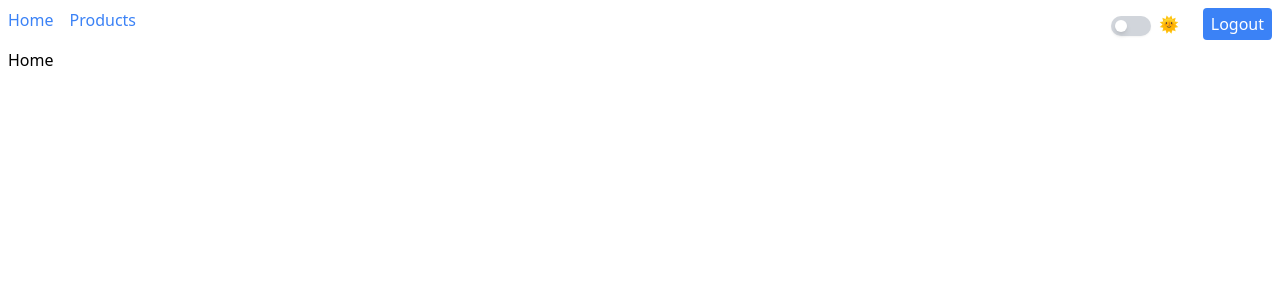
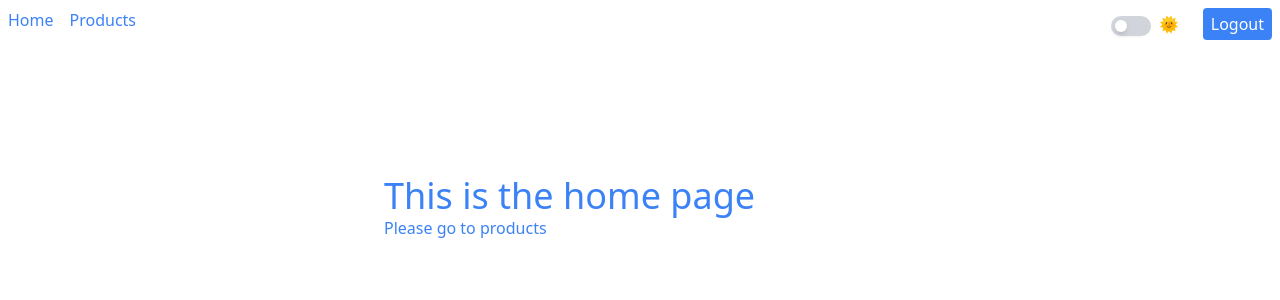
Before and after one commit to Rafael3226/online-store, a React (Create React App) app: page / in a window 1280 px wide. Shown: the top 300 px of the page. Built offline with nearby package versions, Linux system fonts and the light colour scheme; no server answers; sample sign-in values are in the browser's storage.

Commit message:
Update home page

```diff
--- a/src/pages/HomePage.tsx
+++ b/src/pages/HomePage.tsx
@@ -1,15 +1,18 @@
 import React from 'react'
-import Container from '../containers/Container'
+import Label from '../components/basic/Label'
 import DarkMode from '../containers/DarkMode'
+import ResponsiveCenter from '../containers/ResponsiveCenter'
 import NavBar from '../layout/NavBar'
 
 function HomePage() {
   return (
     <DarkMode>
       <NavBar />
-      <Container>
-        <h6>Home</h6>
-      </Container>
+      <ResponsiveCenter>
+        <Label className="text-4xl">This is the home page</Label>
+        <br />
+        <Label className="my-2">Please go to products</Label>
+      </ResponsiveCenter>
     </DarkMode>
   )
 }
```
